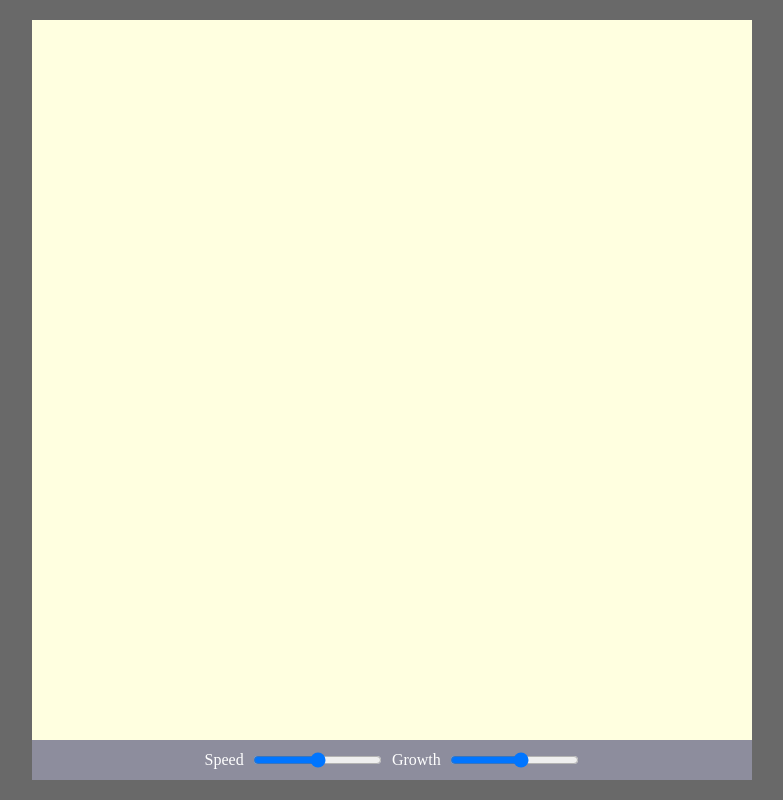
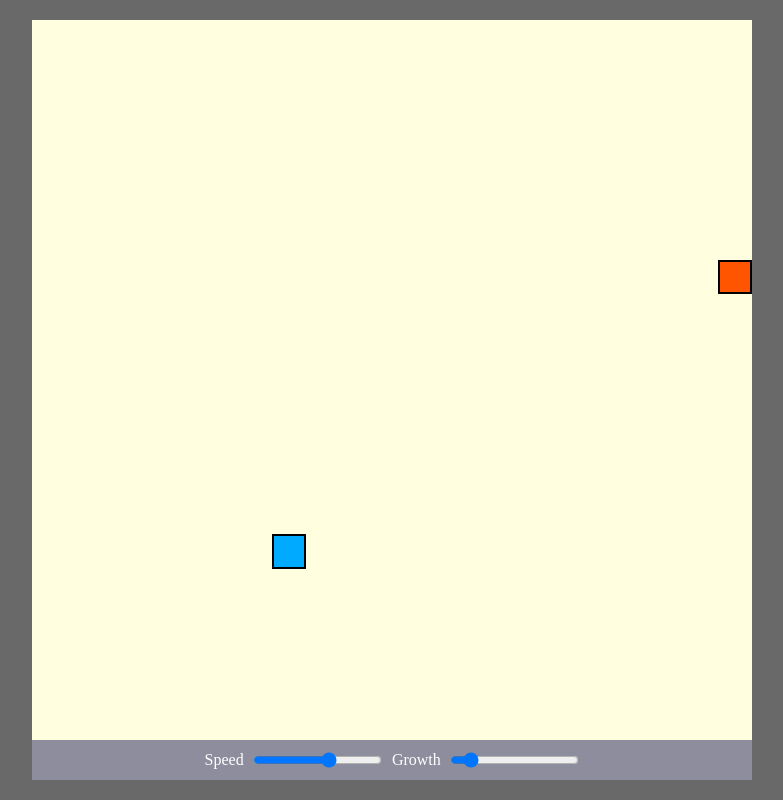
Before and after one commit to k-swartz/WDS-Snake-Game, a plain HTML site: page index.html in a window 1280 px wide. Shown: the whole page, without its empty margins (248-1031 px from the left). Drawn offline with Linux system fonts and the light colour scheme; the site is published under a folder, as on GitHub Pages, so addresses that start at the root find nothing.

Commit message:
Update path

```diff
--- a/index.html
+++ b/index.html
@@ -51,7 +51,7 @@
       border: .25vmin solid black;
     }
   </style>
-  <script src="/game.js" type="module" defer></script>
+  <script src="./game.js" type="module" defer></script>
 </head>
 
 <body>
```
